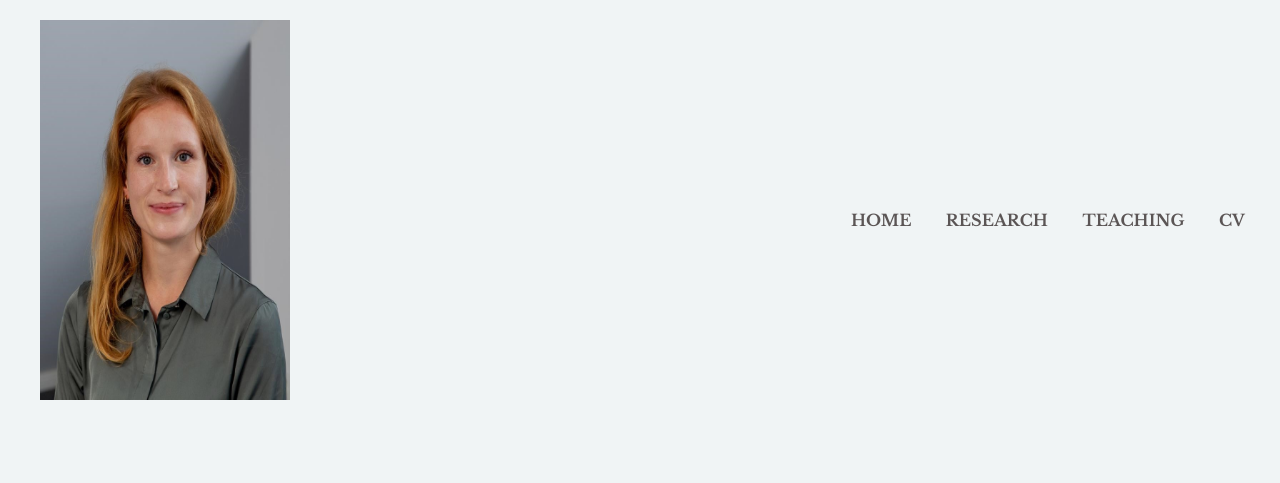
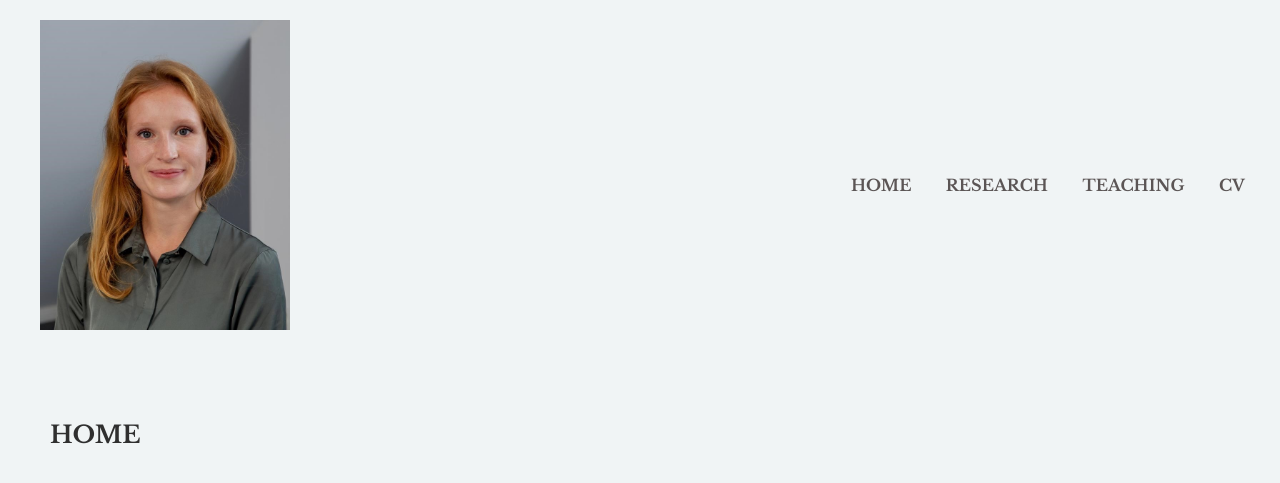
Before and after one commit to gretagross/gretagross.github.io, a plain HTML site: page index.html in a window 1280 px wide. Shown: the top 483 px of the page. Drawn offline with nearby package versions, Linux system fonts and the light colour scheme; a web font is replaced by a local one.

Commit message:
Updated HTML structure for subpages and styling

```diff
--- a/index.html
+++ b/index.html
@@ -76,7 +76,7 @@
         /* Image Styling */
         .profile-img {
             width: 250px;
-            height: 380px; /* Increased height for better proportions */
+            height: 310px; /* Increased height for better proportions */
             border-radius: 0;
             margin-left: 20px;
         }
```
